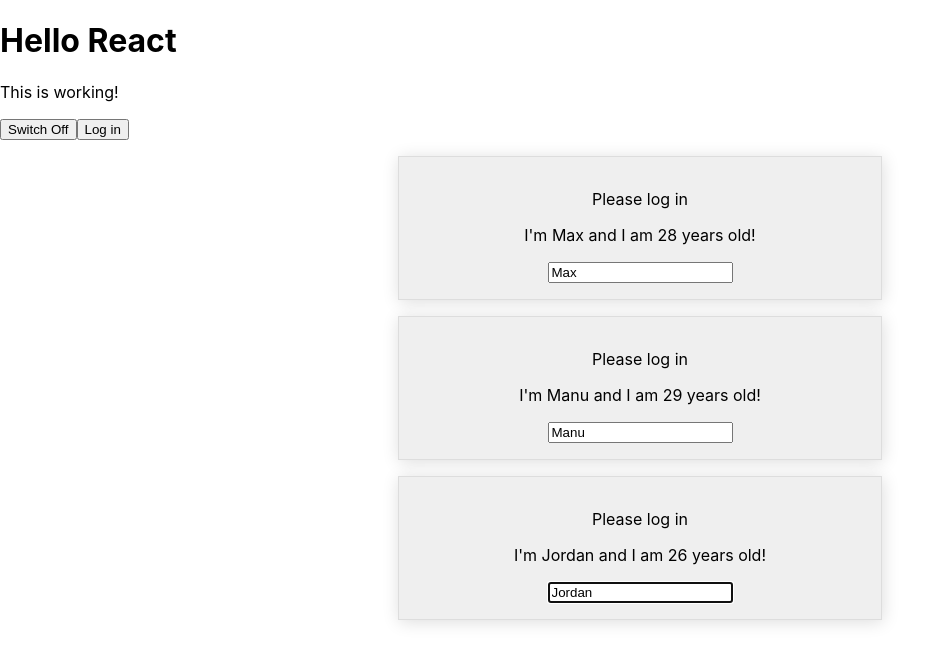
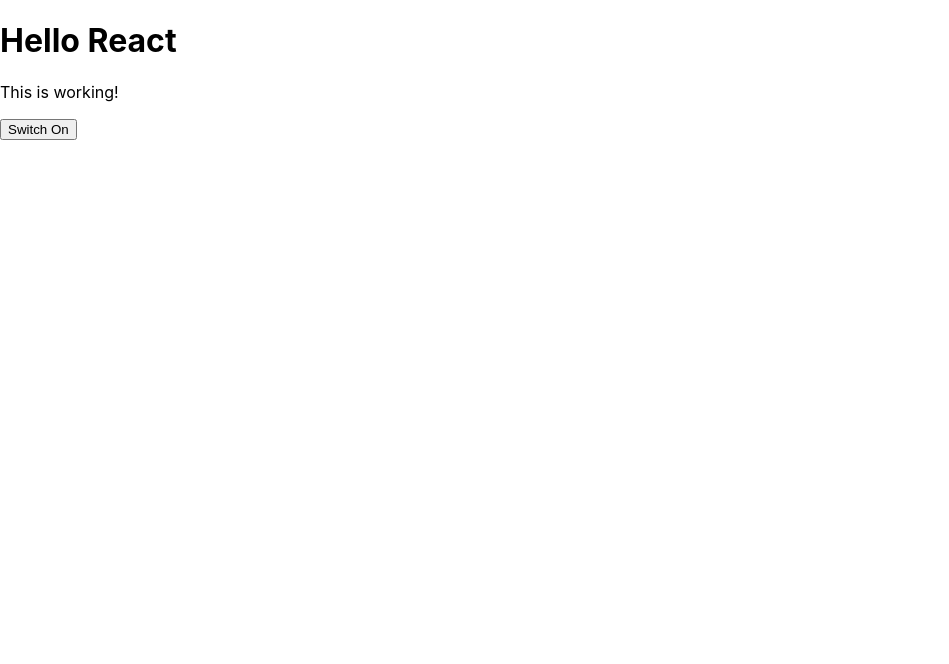
Before and after one commit to cananakin/react-complete-guide, a React app: page / in a window 1280 px wide. Shown: the top 664 px of the page, without its empty margins (0-949 px from the left). Built offline with nearby package versions, Linux system fonts and the light colour scheme.

Commit message:
some update

```diff
--- a/src/components/Cockpit/Cockpit.js
+++ b/src/components/Cockpit/Cockpit.js
@@ -1,23 +1,8 @@
-import React, { useEffect, useRef, useContext } from 'react'
-import AuthContext from '../../context/auth-context'
+import React from 'react'
 
 import classes from './Cockpit.css'
 
 const Cockpit = (props) => {
-    const toggleBtnRef = useRef(null);
-    const authContext = useContext(AuthContext);
-    useEffect(() => {
-        console.log('[Cockpit.js] useEffect');
-        /*const timer = setTimeout(() => {
-            alert('saved');
-        }, 1000);*/
-        toggleBtnRef.current.click()
-        return () => {
-            //clearTimeout(timer)
-            console.log('[Cockpit.js] cleanup work in useEffect');
-        }
-    }, [])
-
     const assignedClasses = [];
     let btnClass = '';
 
@@ -35,12 +20,11 @@
         <div className={classes.Cockpit}>
             <h1>Hello React</h1>
             <p className={assignedClasses.join(' ')}>This is working!</p>
-            <button ref={toggleBtnRef} className={btnClass} onClick={props.clicked}>
+            <button className={btnClass} onClick={props.clicked}>
                 Switch {props.showPerson ? 'Off' : 'On'}
             </button>
-            {  <button onClick={authContext.login}>Log in </button>}
         </div>
     )
 }
 
-export default React.memo(Cockpit)
+export default Cockpit;
--- a/src/components/Persons/Person/Person.js
+++ b/src/components/Persons/Person/Person.js
@@ -1,51 +1,20 @@
 import React, { Component } from 'react'
-import PropTypes from 'prop-types'
-
-import Aux from '../../../hoc/Aux'
-import withClass from '../../../hoc/withClass'
-import AuthContext from '../../../context/auth-context'
-
 
 import './Person.scss'
 
-
-
 class Person extends Component  {
-    constructor(props) {
-        super(props)
-        this.inputElementRef = React.createRef()
-    }
-
-    static contextType = AuthContext;
-
-    componentDidMount() {
-        this.inputElementRef.current.focus();
-    }
 
     render() {
-        console.log('[Person.js] rendering...')
         return (
-            <Aux>
-                { this.context.authenticated ? <p> Authenticated! </p> : <p> Please log in </p> }
-
+            <div>
                 <p onClick={this.props.removePerson} >I'm { this.props.name } and I am { this.props.age } years old!</p>
                 <p>{this.props.children}</p>
                 <input
                     type="text"
-                    //ref={((inputEl) => { this.inputElement = inputEl} )}
-                    ref={this.inputElementRef}
                     onChange={this.props.changed}
                     value={ this.props.name }/>
-            </Aux>
+            </div>
         )
     }
 }
-
-Person.propTypes = {
-    click: PropTypes.func,
-    name: PropTypes.string,
-    age: PropTypes.number,
-    changed: PropTypes.func
-}
-
-export default withClass(Person, 'Person');
+export default Person;
--- a/src/components/Persons/Persons.js
+++ b/src/components/Persons/Persons.js
@@ -1,60 +1,38 @@
-import React, { Component } from 'react'
-import Person from './Person/Person'
-import AuthContext from '../../context/auth-context'
-
+import React, { Component } from 'react';
+import Person from './Person/Person';
 
 class Persons extends Component {
-    /*static getDerivedStatefromProps(props, state) {
-        console.log('[Persons.js] getDerivedStatefromProps');
-        return state;
-    }*/
 
-    /*componentWillReceiveProps(props) {
-        console.log('[Persons.js] componentWillReceiveProps', props);
+    constructor (props) {
+        super(props);
+        this.state = {
 
-    }*/
-
-    /*shouldComponentUpdate(nextProps, nextState) {
-        console.log('[Persons.js] shouldComponentUpdate');
-        if(nextProps.persons !== this.props.persons)
-            return true
-        else
-            return false;
-
-    }*/
-
-    getSnapshotBeforeUpdate(prevProps, prevState) {
-        console.log('[Persons.js] getSnapshotBeforeUpdate');
-        return { message: 'snapshot' }
+        }
     }
 
-    componentDidUpdate(prevProps, prevState, snapshot) {
-        console.log('[Persons.js] componentDidUpdate');
-        console.log(snapshot);
+    componentDidMount() {
+
+    }
+    componentWillReceiveProps(nextProps) {
+        console.log('hi', nextProps);
     }
 
-    componentWillUnmount() {
-        console.log('[Persons.js] componentWillUnmount');
+    shouldComponentUpdate(nextProps, nextState) {
+        console.log('should');
+        return nextProps.persons !== this.props.persons
     }
 
     render() {
-        console.log('[Persons.js] rendering...')
-        return <AuthContext.Consumer>
-            {
-                (context) => this.props.persons.map((person, index) => {
+        return this.props.persons.map((person, index) => {
             return (
                 <Person
                     key={person.id}
                     removePerson={() => this.props.clicked(index)}
                     changed={(event) => this.props.changed(event, person.id)}
                     {...person}
-                            isAuth={this.props.authenticated}
                 />
-
             );
         })
     }
-        </AuthContext.Consumer>
 }
-}
-export default Persons
+export default Persons;
--- a/src/containers/App.js
+++ b/src/containers/App.js
@@ -4,10 +4,6 @@
 // custom components
 import Persons from '../components/Persons/Persons'
 import Cockpit from '../components/Cockpit/Cockpit'
-import withClass from '../hoc/withClass'
-import Aux from '../hoc/Aux'
-import AuthContext from '../context/auth-context'
-
 
 class App extends Component {
 	constructor(props) {
@@ -19,28 +15,7 @@
 				{ id: 'md32', name: 'Jordan', age: 26 },
 			],
 			showPerson: false,
-			changeCounter: 0,
-			authenticated: false
 		};
-		console.log('[App.js]  constructor')
-	}
-
-	static getDerivedStateFromProps(props, state) {
-		console.log('[App.js] getDerivedStateFromProps', props)
-		return state
-	}
-
-	componentDidMount() {
-		console.log('[App.js] componentDidMount')
-	}
-
-	componentDidUpdate() {
-		console.log('[App.js] componentDidUpdate')
-	}
-
-	shouldComponentUpdate(nextProps, nextState) {
-		console.log('[App.js] shouldComponentUpdate')
-		return true;
 	}
 
 	changeNameHandle = (event, id) => {
@@ -72,13 +47,8 @@
 		this.setState({ showPerson: !this.state.showPerson });
 	}
 
-	loginHaddler = () => {
-		this.setState({ authenticated: true });
-	}
-
 	render() {
-		console.log('[App.js] rendering...')
-		const { persons, showPerson, authenticated } = this.state;
+		const { persons, showPerson } = this.state;
 
 		let personList = null;
 		if (showPerson) {
@@ -89,20 +59,16 @@
 		}
 
 		return (
-			<Aux>
-				<AuthContext.Provider value={{ authenticated: authenticated, login: this.loginHaddler }}>
+			<div className={classes.App}>
 				<Cockpit
 					showPerson={showPerson}
 					persons={persons}
 					clicked={this.togglePersonHandler}
 				/>
 				{personList}
-				</AuthContext.Provider>
-			</Aux>
-
+			</div>
 		)
 	}
-
 }
 
-export default withClass(App, classes.App);
+export default App;
```
Lines whose indentation alone changed are shown as unchanged.
